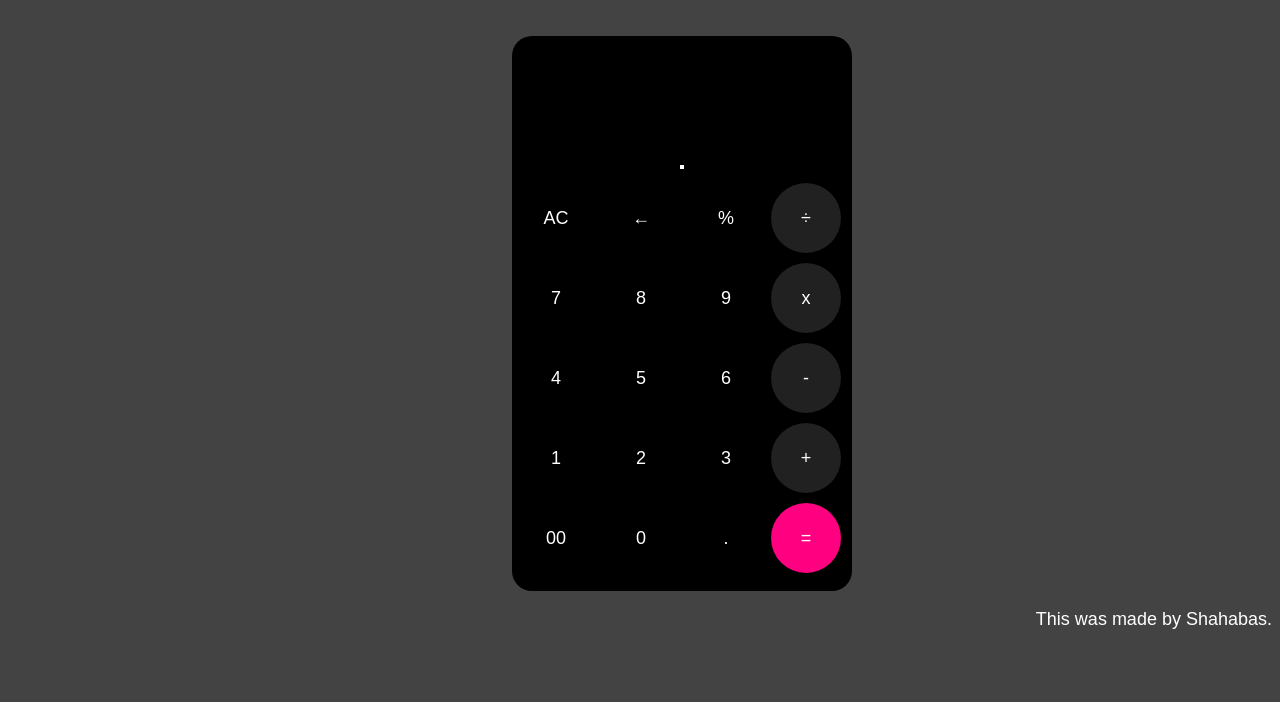
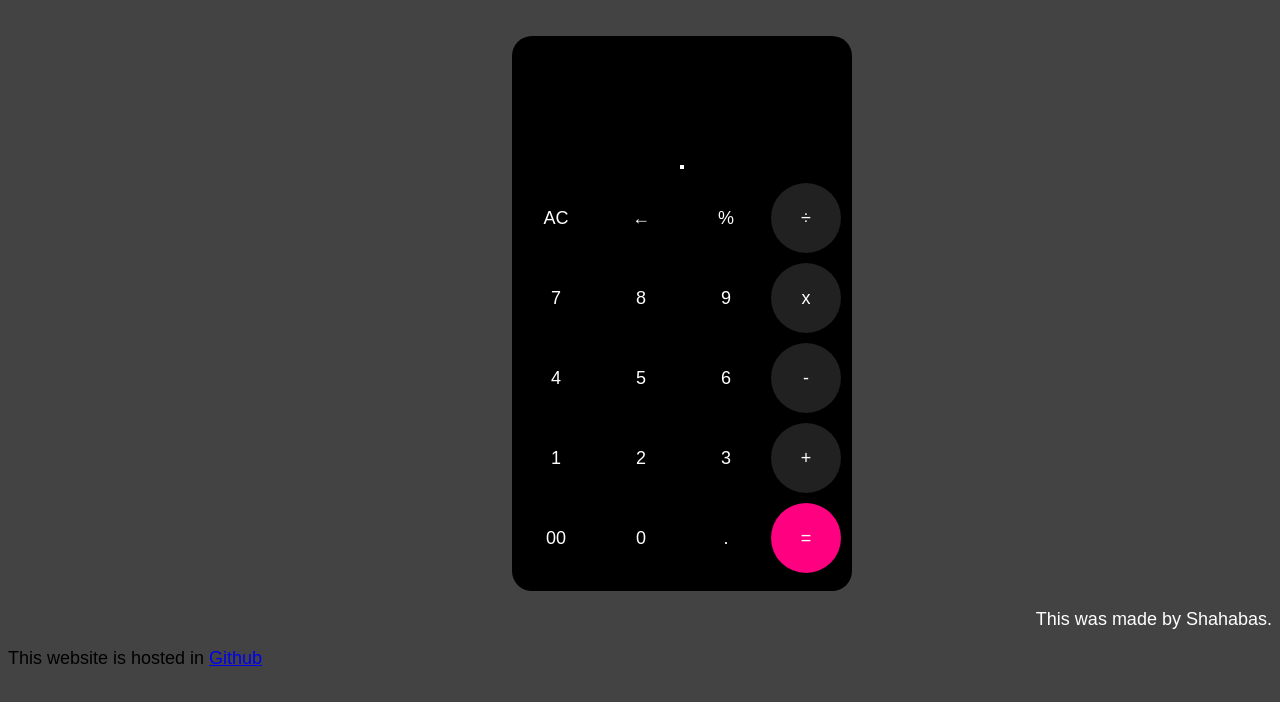
Before and after one commit to S488U/Calculator, a plain HTML site: page index.html in a window 1280 px wide. Drawn offline with Linux system fonts and the light colour scheme.

Commit message:
Update index.html

```diff
--- a/index.html
+++ b/index.html
@@ -48,6 +48,7 @@
     </div>
     <footer>
         <p class="last">This was made by Shahabas.</p>
+        <p>This website is hosted in <a href="https://www.github.com">Github</a></p>
     </footer>
 
 </body>
```
